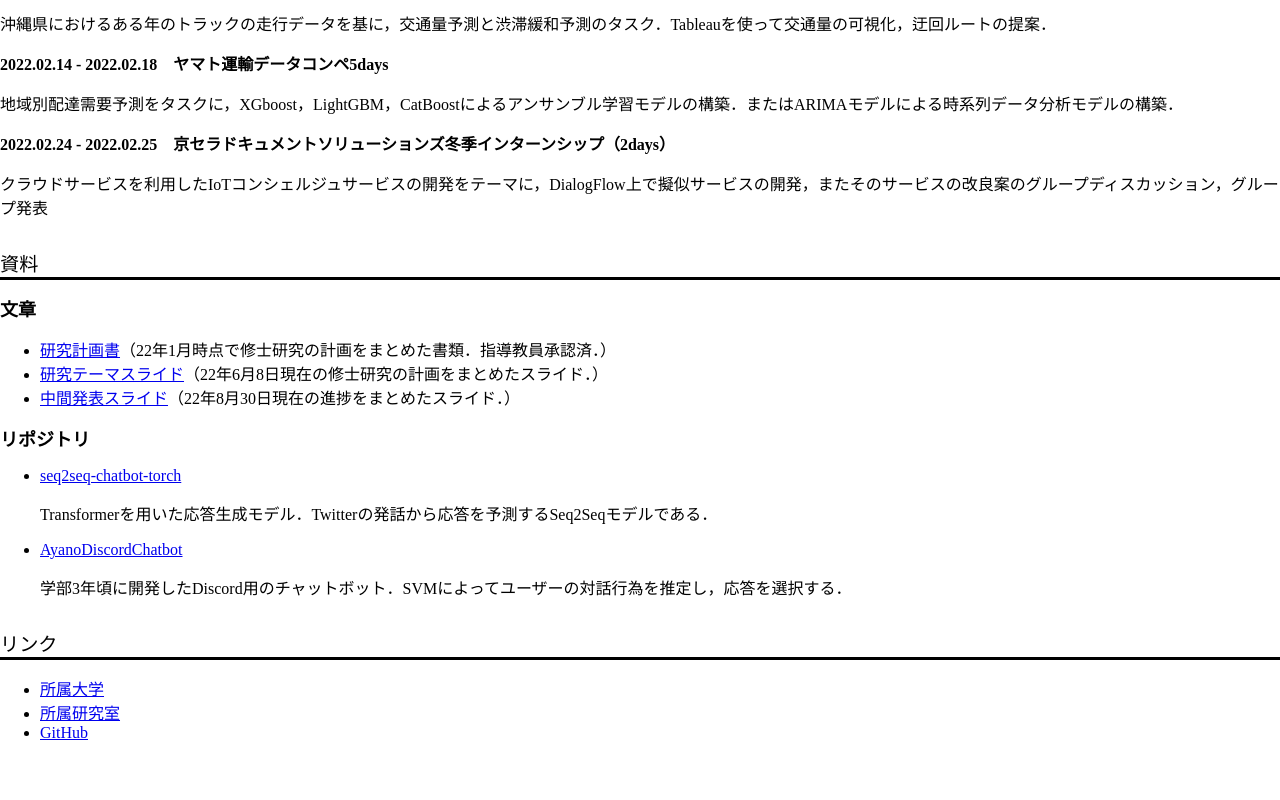
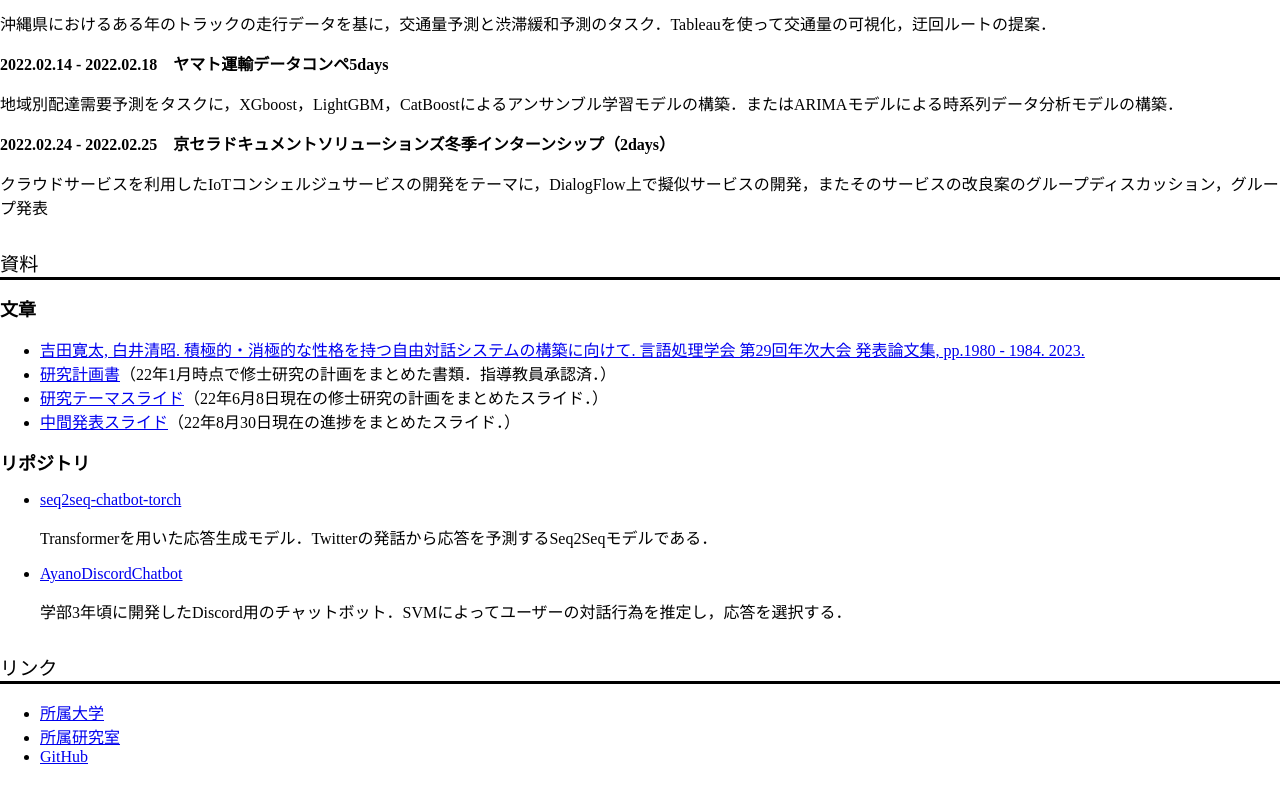
Before and after one commit to kan25d5/kan25d5.github.io, a plain HTML site: page index.html in a window 1280 px wide. Shown: the part 2368-3168 px from the top of the page. Drawn offline with Linux system fonts and the light colour scheme.

Commit message:
Update index.html

```diff
--- a/index.html
+++ b/index.html
@@ -114,6 +114,8 @@
 
         <h2>文章</h2>
         <ul>
+            <li><a href="https://www.anlp.jp/proceedings/annual_meeting/2023/pdf_dir/P8-6.pdf">吉田寛太, 白井清昭.
+                    積極的・消極的な性格を持つ自由対話システムの構築に向けて. 言語処理学会 第29回年次大会 発表論文集, pp.1980 - 1984. 2023.</a></li>
             <li><a href="assets\Proposal.pdf">研究計画書</a>（22年1月時点で修士研究の計画をまとめた書類．指導教員承認済．）</li>
             <li><a href="assets\Proposal_Slide.pdf">研究テーマスライド</a>（22年6月8日現在の修士研究の計画をまとめたスライド．）</li>
             <li><a href="assets\2022-08-30_Yoshida_slide_JP.pdf">中間発表スライド</a>（22年8月30日現在の進捗をまとめたスライド．）</li>
```
